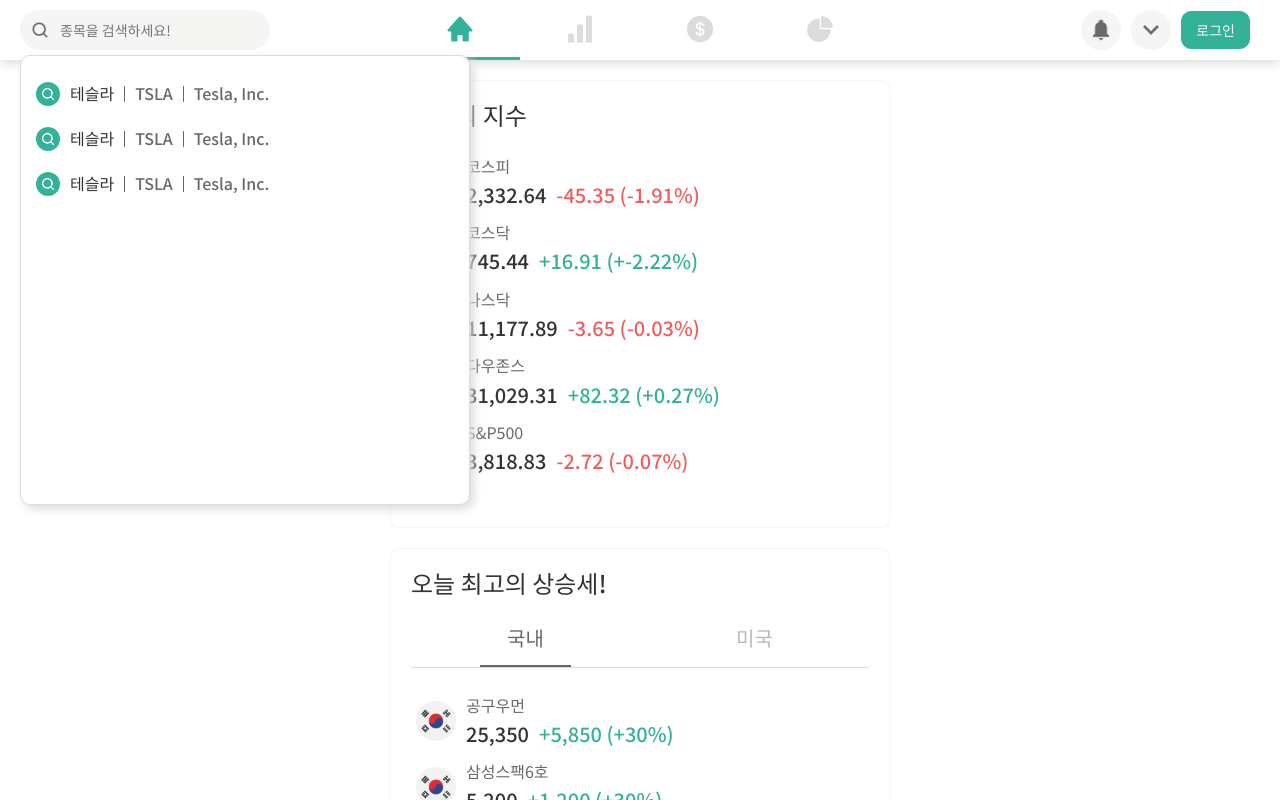
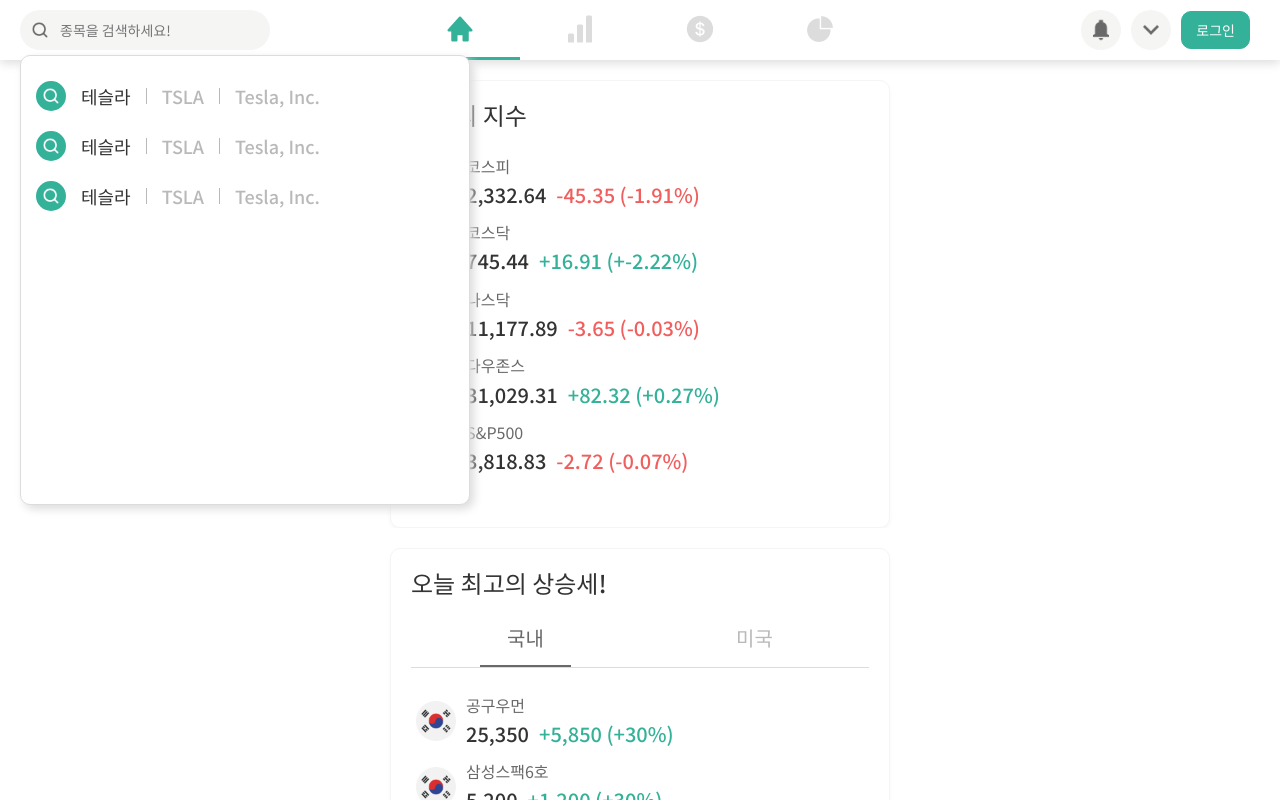
Before and after one commit to GBSIM/oruum_frontend, a React (Create React App) app: page / in a window 1280 px wide. Both pictures are taken after a click on the button 181 px from the left and 30 px from the top of the page. Shown: the top 800 px of the page. Built offline with nearby package versions, Linux system fonts and the light colour scheme.

Commit message:
update stock search design

```diff
--- a/src/components/library/ui/header/HeaderSearchInput/HeaderSearchInput.css
+++ b/src/components/library/ui/header/HeaderSearchInput/HeaderSearchInput.css
@@ -42,10 +42,11 @@
     display: flex;
     flex-direction: row;
     align-items: center;
-    column-gap: 10px;
+    column-gap: 15px;
     justify-content: flex-start;
     width: 100%;
     padding: 10px 0px 10px 0px;
+    border-radius: 10px;
 }
 
 .search-candidate-row:hover {
@@ -53,8 +54,8 @@
 }
 
 .search-candidate-image-container {
-    width: 24px;
-    height: 24px;
+    width: 30px;
+    height: 30px;
     border-radius: 30px;
     background: #34B199;
     display: flex;
@@ -64,25 +65,28 @@
 }
 
 .search-candidate-image {
-    width: 16px;
-    height: 16px;
+    width: 20px;
+    height: 20px;
     object-fit: cover;
     background: rgba(0,0,0,0);
 }
 
-.search-candidate-korean-name {
-    color: #333333;
+.search-candidate-text {
     font-weight: 500;
+    font-size: 18px;
+    background: rgba(0,0,0,0);
 }
 
-.search-candidate-ticker {
-    color: #696969;
-    font-weight: 500;
+.search-candidate-text.korean-name {
+    color: #333333;
 }
 
-.search-candidate-english-name {
-    color: #696969;
-    font-weight: 500;
+.search-candidate-text.ticker {
+    color: #B9B9B9;
+}
+
+.search-candidate-text.english-name {
+    color: #B9B9B9;
 }
 
 @media (max-width:1300px) {
@@ -127,4 +131,7 @@
     .header-search-input-icon.on {
         display: none;
     }
+    .search-candidate-text {
+        font-size: 16px;
+    }
 }
--- a/src/components/library/ui/header/HeaderSearchInput/HeaderSearchInput.js
+++ b/src/components/library/ui/header/HeaderSearchInput/HeaderSearchInput.js
@@ -52,11 +52,11 @@ function SearchCandidateRow(props) {
             <div className='search-candidate-image-container'>
                 <img src={require('../../images/Icon/icon_search_white.png')} className='search-candidate-image'></img>
             </div>
-            <span className='search-candidate-korean-name'>{props.koreanName}</span>
-            <div style={{background: '#696969',width:'1px',height:'16px'}}></div>
-            <span className='search-candidate-ticker'>{props.ticker}</span>
-            <div style={{background: '#696969',width:'1px',height:'16px'}}></div>
-            <span className='search-candidate-english-name'>{props.englishName}</span>
+            <span className='search-candidate-text korean-name'>{props.koreanName}</span>
+            <div style={{background: '#B9B9B9',width:'1px',height:'16px'}}></div>
+            <span className='search-candidate-text ticker'>{props.ticker}</span>
+            <div style={{background: '#B9B9B9',width:'1px',height:'16px'}}></div>
+            <span className='search-candidate-text english-name'>{props.englishName}</span>
         </button>
     )
 }
--- a/src/components/library/ui/header/TopHeader/TopHeader.css
+++ b/src/components/library/ui/header/TopHeader/TopHeader.css
@@ -120,6 +120,9 @@
     .top-header-circle-button {
         background: rgba(255,255,255,0);
     }
+    .top-header-circle-button.on {
+        display: none;
+    }
     .top-header-circle-button-image {
         width: 26px;
         height: 26px;
--- a/src/components/library/ui/header/TopHeader/TopHeader.js
+++ b/src/components/library/ui/header/TopHeader/TopHeader.js
@@ -13,6 +13,7 @@ export default function TopHeader() {
     }
 
     let topHeaderLeft;
+    let topHeaderRight;
     if (isStockSearchActivated) {
         topHeaderLeft =
         <div className='top-header-left-container'>
@@ -22,12 +23,40 @@ export default function TopHeader() {
             <div className='top-header-left-divider on'></div>
             <HeaderSearchInput></HeaderSearchInput>
         </div>
+        topHeaderRight =
+        <div className='top-header-right-container'>
+            <div style={{minWidth:'0px'}}></div>
+            <button className='top-header-circle-button on'>
+                <img className='top-header-circle-button-image' src={require('../../images/Icon/icon_notification_dark_grey.png')}></img>
+            </button>
+            <button className='top-header-circle-button on'>
+                <img className='top-header-circle-button-image' src={require('../../images/Icon/icon_more_dark_grey.png')}></img>
+            </button>
+            <button className='top-header-login-button'>
+                로그인
+            </button>
+            <div style={{minWidth:'20px'}}></div>
+        </div>
     } else {
         topHeaderLeft =
         <div className='top-header-left-container'>
             <img className='top-header-logo' src={require('../../images/OruumLogo/logo_oruum.png')}></img>
             <div className='top-header-left-divider off' style={{minWidth:'20px'}}></div>
             <HeaderSearchInput></HeaderSearchInput>
+        </div>
+        topHeaderRight =
+        <div className='top-header-right-container'>
+            <div style={{minWidth:'0px'}}></div>
+            <button className='top-header-circle-button'>
+                <img className='top-header-circle-button-image' src={require('../../images/Icon/icon_notification_dark_grey.png')}></img>
+            </button>
+            <button className='top-header-circle-button'>
+                <img className='top-header-circle-button-image' src={require('../../images/Icon/icon_more_dark_grey.png')}></img>
+            </button>
+            <button className='top-header-login-button'>
+                로그인
+            </button>
+            <div style={{minWidth:'20px'}}></div>
         </div>
     }
 
@@ -38,19 +67,7 @@ export default function TopHeader() {
             <div className='top-header-nav-menu-bar-container'>
                 <TopNavMenuBar></TopNavMenuBar>
             </div>
-            <div className='top-header-right-container'>
-                <div style={{minWidth:'0px'}}></div>
-                <button className='top-header-circle-button'>
-                    <img className='top-header-circle-button-image' src={require('../../images/Icon/icon_notification_dark_grey.png')}></img>
-                </button>
-                <button className='top-header-circle-button'>
-                    <img className='top-header-circle-button-image' src={require('../../images/Icon/icon_more_dark_grey.png')}></img>
-                </button>
-                <button className='top-header-login-button'>
-                    로그인
-                </button>
-                <div style={{minWidth:'20px'}}></div>
-            </div>
+            {topHeaderRight}
         </div>
     )
 }
```
